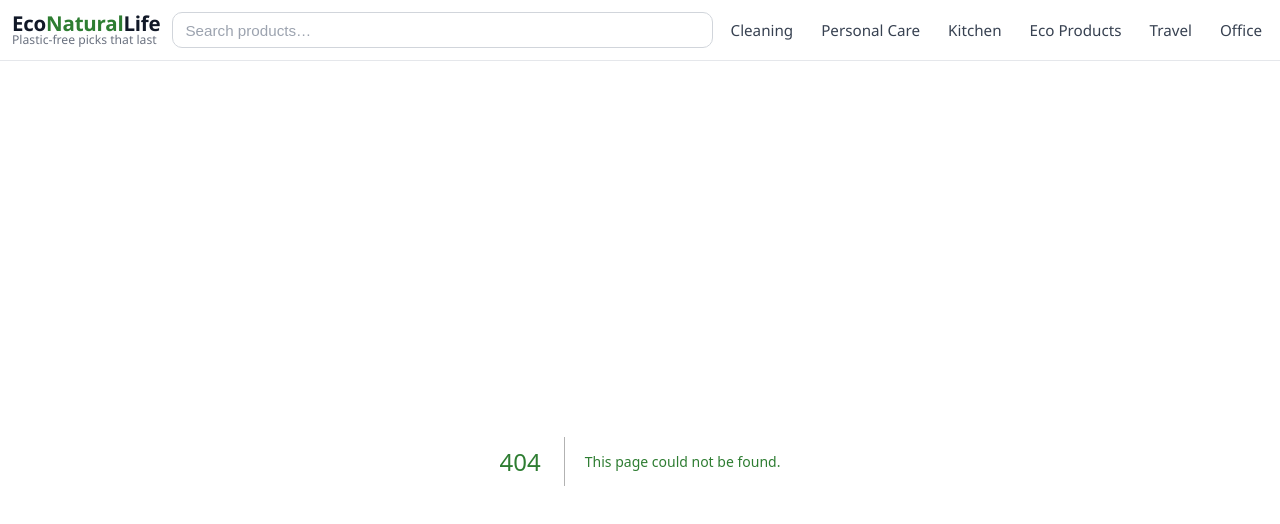
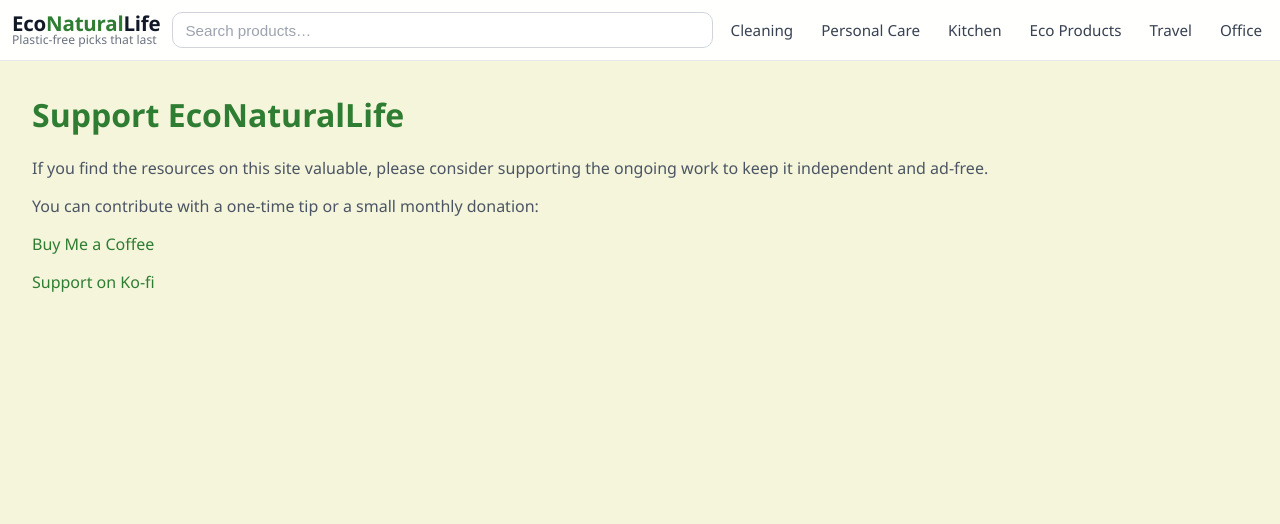
Before and after one commit to SStarfy/Theeconaturallife, a Next.js app: page /donate in a window 1280 px wide. Before the commit this address had no page. Shown: the top 524 px of the page. Built offline with nearby package versions, Linux system fonts and the light colour scheme.

Commit message:
Add donate page
This page provides options for users to support EcoNaturalLife through donations.

```diff
--- /dev/null
+++ b/pages/donate.js
@@ -0,0 +1,13 @@
+import React from 'react';
+
+export default function Donate() {
+  return (
+    <main>
+      <h1>Support EcoNaturalLife</h1>
+      <p>If you find the resources on this site valuable, please consider supporting the ongoing work to keep it independent and ad-free.</p>
+      <p>You can contribute with a one-time tip or a small monthly donation:</p>
+      <p><a href='https://www.buymeacoffee.com/econaturallife' target='_blank' rel='noopener noreferrer'>Buy Me a Coffee</a></p>
+      <p><a href='https://ko-fi.com/econaturallife' target='_blank' rel='noopener noreferrer'>Support on Ko-fi</a></p>
+    </main>
+  );
+}
```
